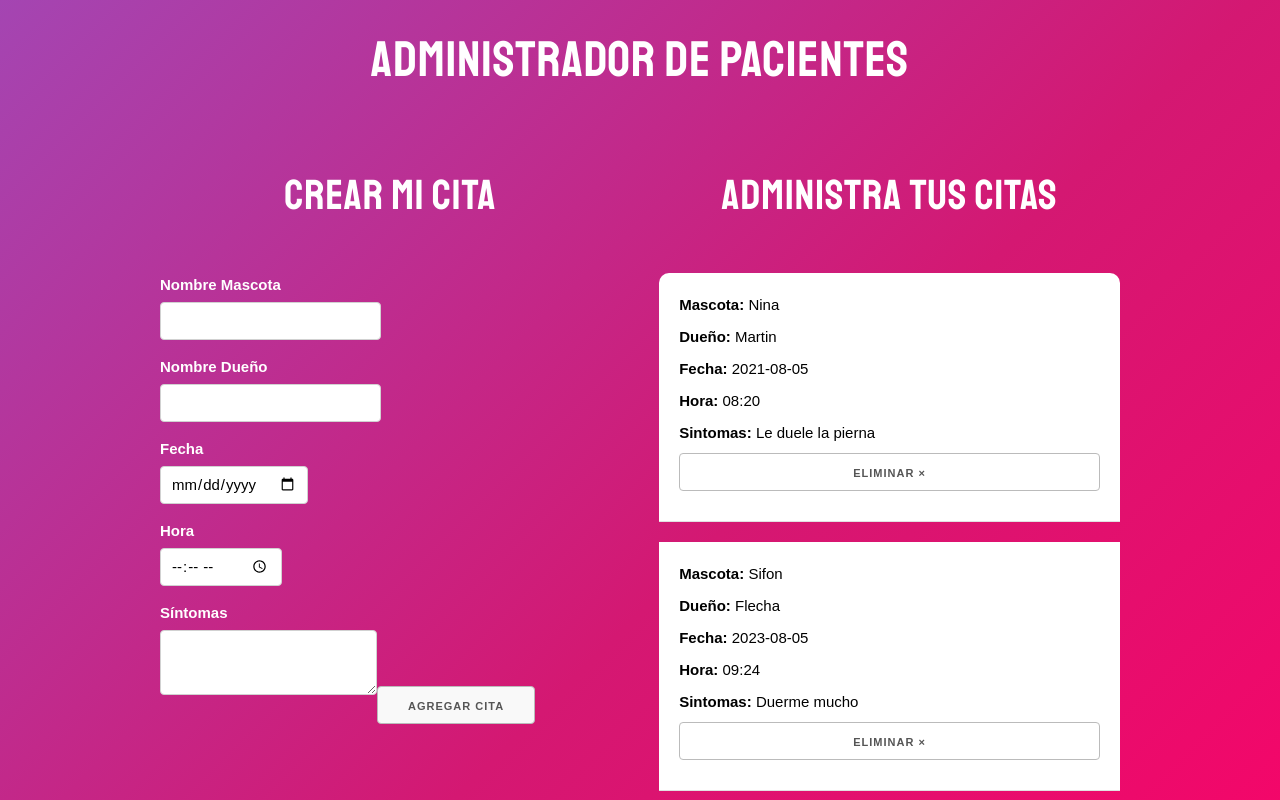
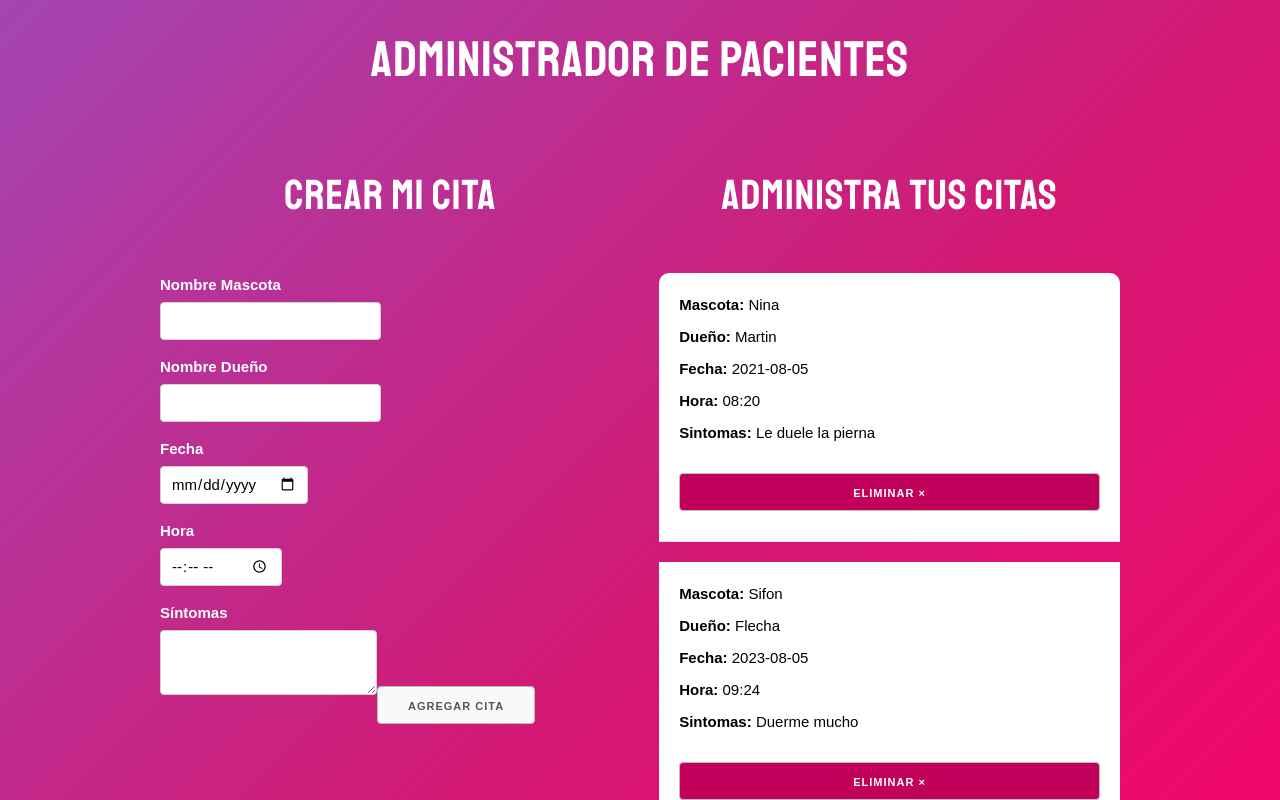
Before and after one commit to jpaterno11/PrimerTPReactParte1RoballoPaterno, a React (Vite) app in the folder mi-proyecto/: page / in a window 1280 px wide. Shown: the top 800 px of the page. Built offline with nearby package versions, Linux system fonts and the light colour scheme.

Commit message:
terminado

```diff
--- a/mi-proyecto/src/App.jsx
+++ b/mi-proyecto/src/App.jsx
@@ -47,6 +47,12 @@ const App = () => {
   const sacoDatosDelForm = (data) => {
     setArrayCitas([...arrayCitas, data]);
   };
+  const eliminarCita = (id) => {
+    const nuevasCitas = [...arrayCitas];
+    nuevasCitas.splice(id, 1);
+    setArrayCitas(nuevasCitas);
+  };
+
   return (
     <>
         <div id="root">
@@ -59,7 +65,7 @@ const App = () => {
             </div>
             <div className="one-half column">
             <h2>Administra tus citas</h2>
-            <Listado citas = {arrayCitas}/>
+            <Listado citas={arrayCitas} eliminarCita = {eliminarCita} />
             </div>
           </div>
         </div>
--- a/mi-proyecto/src/modules/cita.jsx
+++ b/mi-proyecto/src/modules/cita.jsx
@@ -1,20 +1,7 @@
 import React from 'react';
 import './cita.css'
 
-function Cita({ cita, id }) {
-  const eliminarCita = (cita, id) => {
-    let arrayCitas = JSON.parse(localStorage.getItem('citas')) || [];
-    let citaEliminada = arrayCitas.splice(cita, 1)[0];
-    if (tipo === 'tareasTerminadas' && citaEliminada.completada === tiempoDeFinalizacion) {
-        tiempoDeFinalizacion = null;
-    }
-
-    localStorage.setItem(tipo, JSON.stringify(arrayCitas));
-    mostrarTareas();
-    mostrarTareasIncompletas();
-    mostrarTareasTerminadas();
-    actualizarTareaMasRapida();
-};
+function Cita({ cita, eliminarCita, id }) {
     return (
       <div className="cita">
                 <p>Mascota: <span>{cita.nombre}</span></p>
@@ -22,7 +9,7 @@ function Cita({ cita, id }) {
                 <p>Fecha: <span>{cita.fecha}</span></p>
                 <p>Hora: <span>{cita.hora}</span></p>
                 <p>Sintomas: <span>{cita.sintomas}</span></p>
-                <button className="button elimnar u-full-width">Eliminar ×</button>
+                <button onClick={() => eliminarCita(id)} className="button eliminar u-full-width">Eliminar ×</button>
       </div>
     );
   }
--- a/mi-proyecto/src/modules/form.jsx
+++ b/mi-proyecto/src/modules/form.jsx
@@ -49,6 +49,7 @@ const Form = ({ onAgregarTarjeta }) => {
 
   return (
     <div>
+      <div className='error'></div>
     <form onSubmit={validarForm}>
       <label>Nombre Mascota</label>
       <input type="text" name="nombre" onChange={detectoCambios} value={formData.nombre} />
@@ -67,8 +68,6 @@ const Form = ({ onAgregarTarjeta }) => {
 
       <button type="submit">Agregar Cita</button>
     </form>
-      <div className='error'>
-      </div>
     </div>
   );
 }
--- a/mi-proyecto/src/modules/listado.jsx
+++ b/mi-proyecto/src/modules/listado.jsx
@@ -1,11 +1,11 @@
 import React from 'react';
 import Cita from './cita'
 import './listado.css'
-function Listado({citas}){
+function Listado({citas, eliminarCita}){
 return(
 <div className="lista-citas">
     {citas.map((citapasada, index) => (
-    <Cita key={index} cita = {citapasada} id={index} />
+    <Cita key={index} cita = {citapasada} eliminarCita = {eliminarCita} id = {index}/>
  ))}
 </div>)
 }
```
